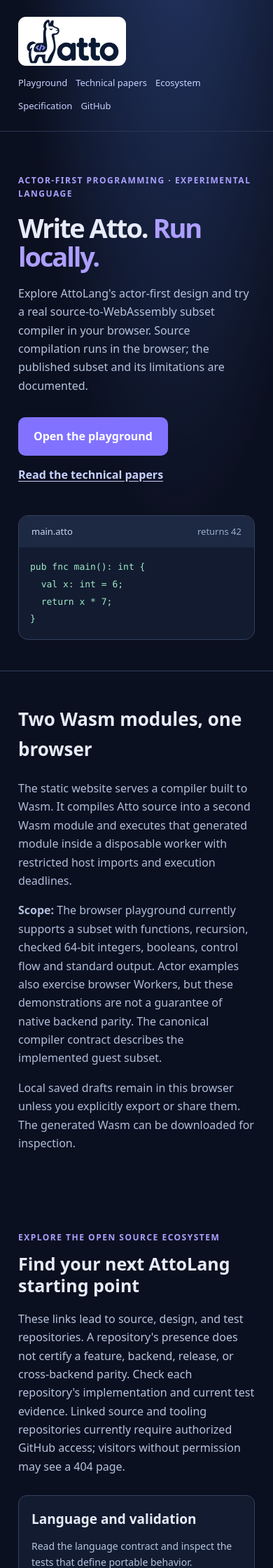
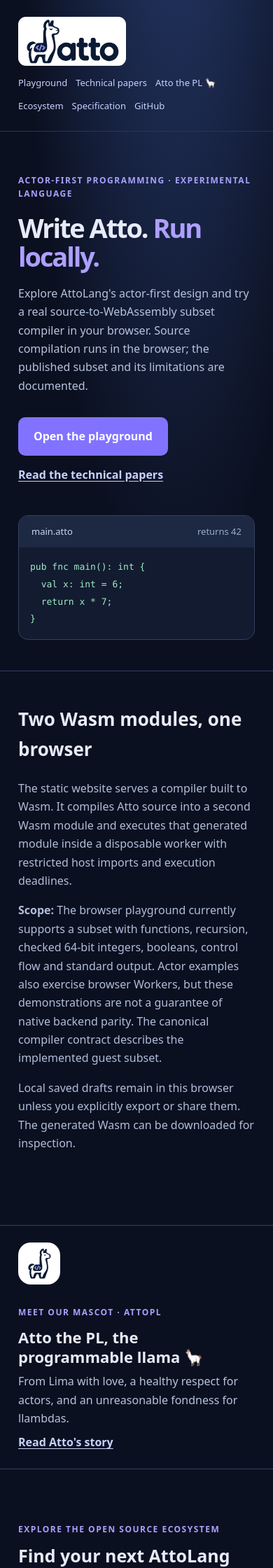
Before and after one commit to atto-lang/atto-lang.github.io, a Jekyll site: the page index.html, which Jekyll copies as it is, in a window 390 px wide. Shown: the top 2240 px of the page at 70% size. Built offline with Jekyll 4.4.1, drawn with Linux system fonts in a browser that asks for light colours.

Commit message:
Add Atto the PL mascot story and AttoPL branding

```diff
--- a/assets/site.css
+++ b/assets/site.css
@@ -20,3 +20,31 @@
 .nav{row-gap:14px}
 .nav nav{align-items:center}
 @media(max-width:420px){.brand-logo{width:136px}.nav nav{gap:12px}.nav nav a{font-size:13px}}
+
+/* AttoPL mascot story: responsive, CSS-only, shared-brand presentation. */
+.mascot-teaser{display:flex;align-items:center;gap:24px;margin-top:24px;margin-bottom:44px;padding-top:24px;padding-bottom:24px;border-top:1px solid #34415f;border-bottom:1px solid #34415f}
+.mascot-teaser>img{flex:none;width:84px;height:84px;border-radius:18px;background:#fff;padding:8px}
+.mascot-teaser h2{margin:4px 0 8px;font-size:clamp(22px,3vw,30px);line-height:1.25}
+.mascot-teaser p:not(.eyebrow){margin:0 0 8px;color:#b6c3dd}
+.mascot-teaser a{font-weight:750}
+.llama-hero{display:grid;grid-template-columns:minmax(0,1.5fr) minmax(240px,1fr);align-items:center;gap:36px;padding-top:74px;padding-bottom:74px}
+.llama-hero h1{margin-bottom:6px}.llama-subtitle{font-size:clamp(23px,3.6vw,39px);font-weight:750;letter-spacing:-.035em;color:#a0e9c7;margin:0 0 18px}
+.llama-hero .actions{margin-bottom:0}
+.llama-portrait{margin:0;padding:32px 18px;text-align:center;background:linear-gradient(145deg,#eff2ff,#d9d9ff);border-radius:22px;color:#263554;box-shadow:0 22px 70px #03081a77}
+.llama-portrait img{display:block;width:100%;max-width:310px;height:auto;margin:0 auto 28px}
+.llama-portrait figcaption{font-weight:700;font-size:14px}
+.llama-story{max-width:890px;padding-top:46px;padding-bottom:70px;border-top:1px solid #34415f}
+.llama-story h2{font-size:clamp(28px,4vw,43px);line-height:1.2;letter-spacing:-.035em;margin:8px 0 28px}
+.llama-story h3{font-size:23px;line-height:1.3;margin:38px 0 12px}
+.llama-story p{color:#c3cce0;font-size:17px;line-height:1.86}
+.llama-story strong{color:#f0f3ff}
+.llama-quote{margin:32px 0;padding:20px 28px;border:1px solid #45557c;border-radius:18px;background:#161f39}
+.llama-quote>span:first-child{font-size:49px;line-height:1;color:#a69bff}
+.llama-quote p{font-size:21px;font-weight:650;line-height:1.5;color:#e7ebf8;margin:0 0 12px}
+.llama-signature{font-size:14px;color:#acbee0}
+.llama-ending{padding-top:36px;padding-bottom:78px;border-top:1px solid #34415f}
+.llama-ending h2{font-size:clamp(26px,3.6vw,38px);line-height:1.2;max-width:790px}
+.llama-ending>p:not(.eyebrow){max-width:780px;color:#b6c3dd}
+.llama-ending .actions{margin-bottom:0}
+@media(max-width:760px){.llama-hero{grid-template-columns:1fr;padding-top:48px;padding-bottom:48px;gap:16px}.llama-portrait{max-width:440px}.llama-story{padding-top:36px;padding-bottom:48px}.mascot-teaser{align-items:flex-start;gap:18px}.mascot-teaser>img{width:60px;height:60px}}
+@media(max-width:480px){.mascot-teaser{flex-direction:column}.llama-story p{font-size:16px}.llama-portrait{padding:24px}}
--- a/index.html
+++ b/index.html
@@ -28,6 +28,7 @@
     <nav aria-label="Main navigation">
       <a href="./play/">Playground</a>
       <a href="./whitepapers/">Technical papers</a>
+      <a href="./atto-the-pl/">Atto the PL 🦙</a>
       <a href="#ecosystem">Ecosystem</a>
       <a href="https://github.com/atto-lang/atto-spec" rel="noopener noreferrer">Specification</a>
       <a href="https://github.com/atto-lang" rel="noopener noreferrer">GitHub</a>
@@ -52,6 +53,15 @@
       <p>The static website serves a compiler built to Wasm. It compiles Atto source into a second Wasm module and executes that generated module inside a disposable worker with restricted host imports and execution deadlines.</p>
       <p><strong>Scope:</strong> The browser playground currently supports a subset with functions, recursion, checked 64-bit integers, booleans, control flow and standard output. Actor examples also exercise browser Workers, but these demonstrations are not a guarantee of native backend parity. The canonical compiler contract describes the implemented guest subset.</p>
       <p>Local saved drafts remain in this browser unless you explicitly export or share them. The generated Wasm can be downloaded for inspection.</p>
+    </section>
+    <section class="mascot-teaser wrap" aria-labelledby="mascot-title">
+      <img src="./assets/atto-mark.svg" width="84" height="84" alt="">
+      <div>
+        <p class="eyebrow">Meet our mascot · AttoPL</p>
+        <h2 id="mascot-title">Atto the PL, the programmable llama 🦙</h2>
+        <p>From Lima with love, a healthy respect for actors, and an unreasonable fondness for llambdas.</p>
+        <a href="./atto-the-pl/">Read Atto's story</a>
+      </div>
     </section>
     <section class="ecosystem wrap" id="ecosystem" aria-labelledby="ecosystem-title">
       <p class="eyebrow">Explore the open source ecosystem</p>
```
Also changed, not shown: atto-the-pl/index.html (added, +81 -0 lines), .github/scripts/atto-the-pl.test.mjs (added), .github/scripts/audit-live-playground.mjs, .github/scripts/audit-live-playground.test.mjs, .github/scripts/branding-consistency.test.mjs, .github/scripts/package-playground.mjs, .github/workflows/approved-playground-pages.yml, README.md.
